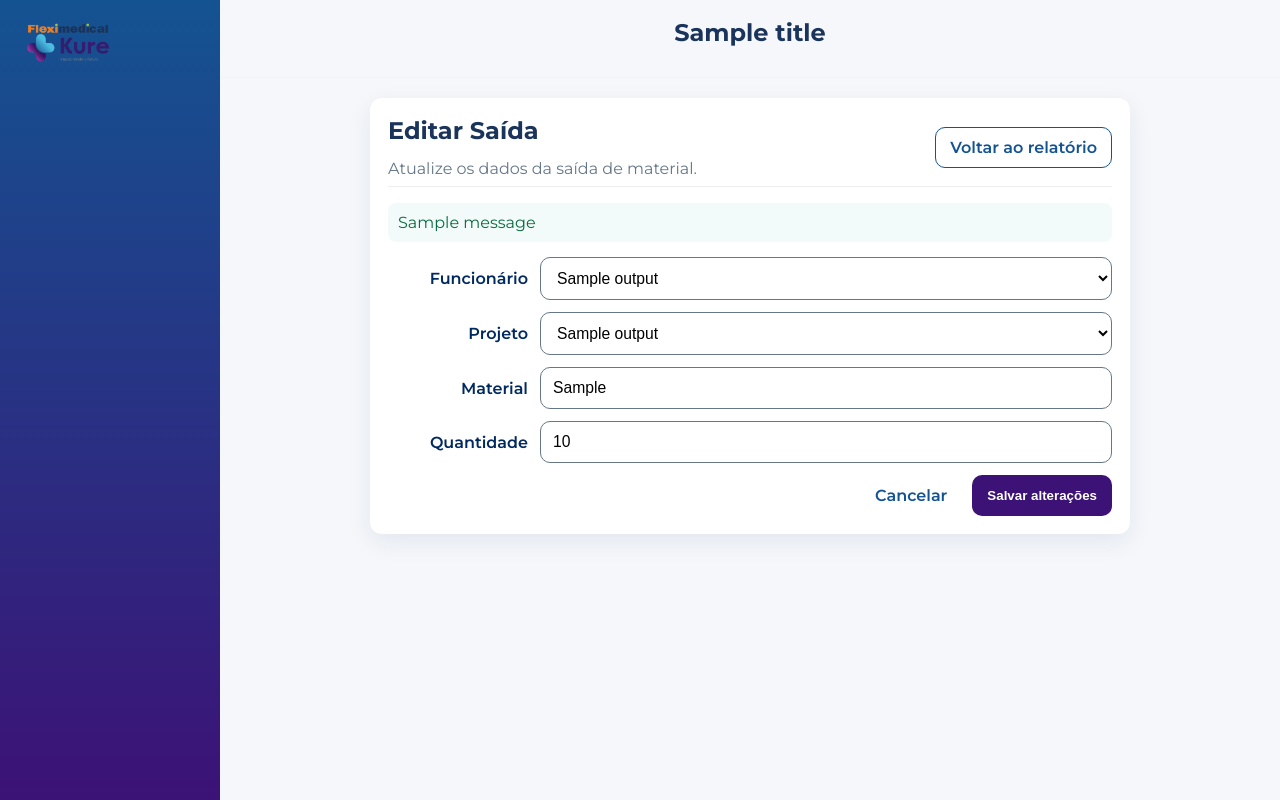
After one commit to HenriqueNunes-2008/saida-de-materiais-web, a Flask app: template templates/edit_output.html in a window 1280 px wide. The commit adds this page. Run offline with Flask 3, Linux system fonts and the light colour scheme; tables that the repository leaves empty hold one stand-in row (values such as "Sample post"); the template is opened without the code that fills it: values that come from a table or form of the project are taken from there, most other values are stand-ins (such as "Sample title", 1, 10 or a date in 2020); one stand-in notice (Sample message) is shown.

Commit message:
Implementação de edição da saída ao almoxarifado

```diff
--- a/app.py
+++ b/app.py
@@ -686,6 +686,7 @@ def report():
         'report.html',
         material_outputs=material_outputs,
         suggestions=suggestions,
+        can_edit=current_user.sector == 'Almoxarifado',
         title='Relatório',
         filters={
             'period': period,
@@ -698,6 +699,101 @@ def report():
     )
 
 
+def almoxarifado_required():
+    """Restrict material-output mutations to the Almoxarifado sector."""
+    if current_user.sector != 'Almoxarifado':
+        flash('Acesso negado. Apenas o Almoxarifado pode alterar saídas.', 'error')
+        return False
+    return True
+
+
+@app.route('/saida/<int:output_id>/editar', methods=['GET', 'POST'])
+@login_required
+def edit_output(output_id):
+    if not almoxarifado_required():
+        return redirect(url_for('report'))
+
+    material_output = MaterialOutput.query.get_or_404(output_id)
+
+    if request.method == 'POST':
+        employee_name = request.form.get('employee_name', '').strip()
+        project_name = request.form.get('project_name', '').strip()
+        material = request.form.get('material', '').strip()
+        quantity = request.form.get('quantity', '').strip()
+
+        if not all([employee_name, project_name, material, quantity]):
+            flash('Preencha todos os campos da saída.', 'error')
+            return render_template(
+                'edit_output.html',
+                material_output=material_output,
+                nomes=get_nomes(),
+                projetos=get_projetos(),
+                title='Editar Saída',
+            )
+
+        try:
+            quantity_int = int(quantity)
+            if quantity_int <= 0:
+                raise ValueError
+        except ValueError:
+            flash('Quantidade deve ser um número inteiro positivo.', 'error')
+            return render_template(
+                'edit_output.html',
+                material_output=material_output,
+                nomes=get_nomes(),
+                projetos=get_projetos(),
+                title='Editar Saída',
+            )
+
+        material_output.employee_name = employee_name
+        material_output.project_name = project_name
+        material_output.material = material
+        material_output.quantity = quantity_int
+
+        try:
+            db.session.commit()
+        except SQLAlchemyError:
+            db.session.rollback()
+            flash('Não foi possível atualizar a saída. Tente novamente.', 'error')
+            return render_template(
+                'edit_output.html',
+                material_output=material_output,
+                nomes=get_nomes(),
+                projetos=get_projetos(),
+                title='Editar Saída',
+            )
+
+        flash('Saída atualizada com sucesso.', 'success')
+        return redirect(url_for('report'))
+
+    return render_template(
+        'edit_output.html',
+        material_output=material_output,
+        nomes=get_nomes(),
+        projetos=get_projetos(),
+        title='Editar Saída',
+    )
+
+
+@app.route('/saida/<int:output_id>/excluir', methods=['POST'])
+@login_required
+def delete_output(output_id):
+    if not almoxarifado_required():
+        return redirect(url_for('report'))
+
+    material_output = MaterialOutput.query.get_or_404(output_id)
+    try:
+        db.session.delete(material_output)
+        db.session.commit()
+    except SQLAlchemyError:
+        db.session.rollback()
+        flash('Não foi possível excluir a saída. Tente novamente.', 'error')
+        return redirect(url_for('report'))
+
+    flash('Saída excluída com sucesso.', 'success')
+    return redirect(url_for('report'))
+
+
 if __name__ == "__main__":
     port = int(os.environ.get("PORT", 5000))
     app.run(host="0.0.0.0", port=port, debug=False)
--- a/static/style.css
+++ b/static/style.css
@@ -232,6 +232,13 @@ table th { background: linear-gradient(90deg,var(--primary),var(--primary-dark))
 .table-wrap { overflow-x:auto; }
 .report-table { margin-top:0; }
 .empty-state { margin:8px 0 0; color: var(--gray); }
+.table-actions { white-space: nowrap; }
+.table-actions form { display: inline; }
+.table-actions .btn,
+.table-actions .delete-btn { margin: 2px; }
+.edit-output-panel { max-width: 760px; margin: 0 auto; }
+.edit-output-actions { grid-column: 2; display: flex; gap: 10px; justify-content: flex-end; }
+.edit-output-actions .btn { border: 1px solid transparent; }
 
 .btn.small { padding:6px 8px; font-size:0.9em; margin-left:6px }
 
--- /dev/null
+++ b/templates/edit_output.html
@@ -0,0 +1,55 @@
+{% extends 'base_fragment.html' %}
+{% block content %}
+<div class="panel edit-output-panel">
+  <div class="report-header">
+    <div>
+      <h2>Editar Saída</h2>
+      <p class="muted-text">Atualize os dados da saída de material.</p>
+    </div>
+    <a class="btn secondary" href="{{ url_for('report') }}">Voltar ao relatório</a>
+  </div>
+
+  {% with messages = get_flashed_messages(with_categories=true) %}
+    {% if messages %}
+      <ul class="messages">
+        {% for category, message in messages %}
+          <li class="{{ category }}">{{ message }}</li>
+        {% endfor %}
+      </ul>
+    {% endif %}
+  {% endwith %}
+
+  <form method="POST" class="output-form">
+    <label for="employee_name">Funcionário</label>
+    <select id="employee_name" name="employee_name" required>
+      {% if material_output.employee_name not in nomes %}
+        <option value="{{ material_output.employee_name }}" selected>{{ material_output.employee_name }}</option>
+      {% endif %}
+      {% for nome in nomes %}
+        <option value="{{ nome }}" {% if nome == material_output.employee_name %}selected{% endif %}>{{ nome }}</option>
+      {% endfor %}
+    </select>
+
+    <label for="project_name">Projeto</label>
+    <select id="project_name" name="project_name" required>
+      {% if material_output.project_name and material_output.project_name not in projetos %}
+        <option value="{{ material_output.project_name }}" selected>{{ material_output.project_name }}</option>
+      {% endif %}
+      {% for projeto in projetos %}
+        <option value="{{ projeto }}" {% if projeto == material_output.project_name %}selected{% endif %}>{{ projeto }}</option>
+      {% endfor %}
+    </select>
+
+    <label for="material">Material</label>
+    <input type="text" id="material" name="material" value="{{ material_output.material }}" required>
+
+    <label for="quantity">Quantidade</label>
+    <input type="number" id="quantity" name="quantity" min="1" value="{{ material_output.quantity }}" required>
+
+    <div class="edit-output-actions">
+      <a class="btn secondary" href="{{ url_for('report') }}">Cancelar</a>
+      <button type="submit" class="btn primary">Salvar alterações</button>
+    </div>
+  </form>
+</div>
+{% endblock %}
```
Also changed, not shown: templates/report.html (+9 -0 lines).
